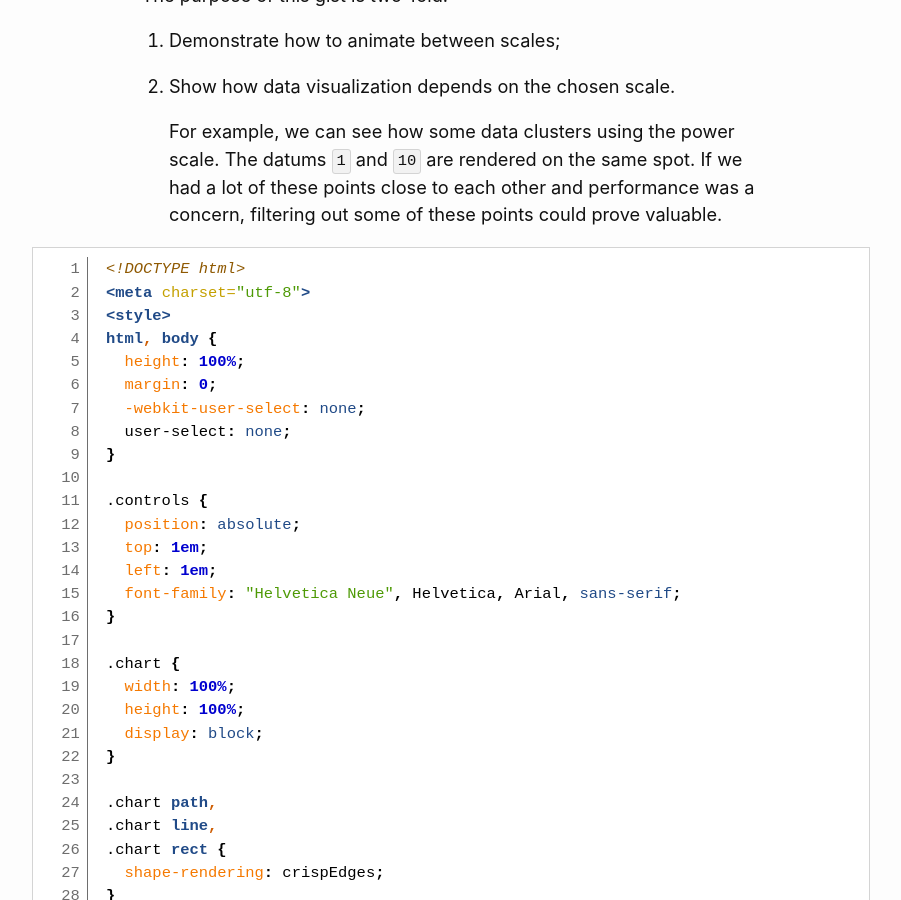
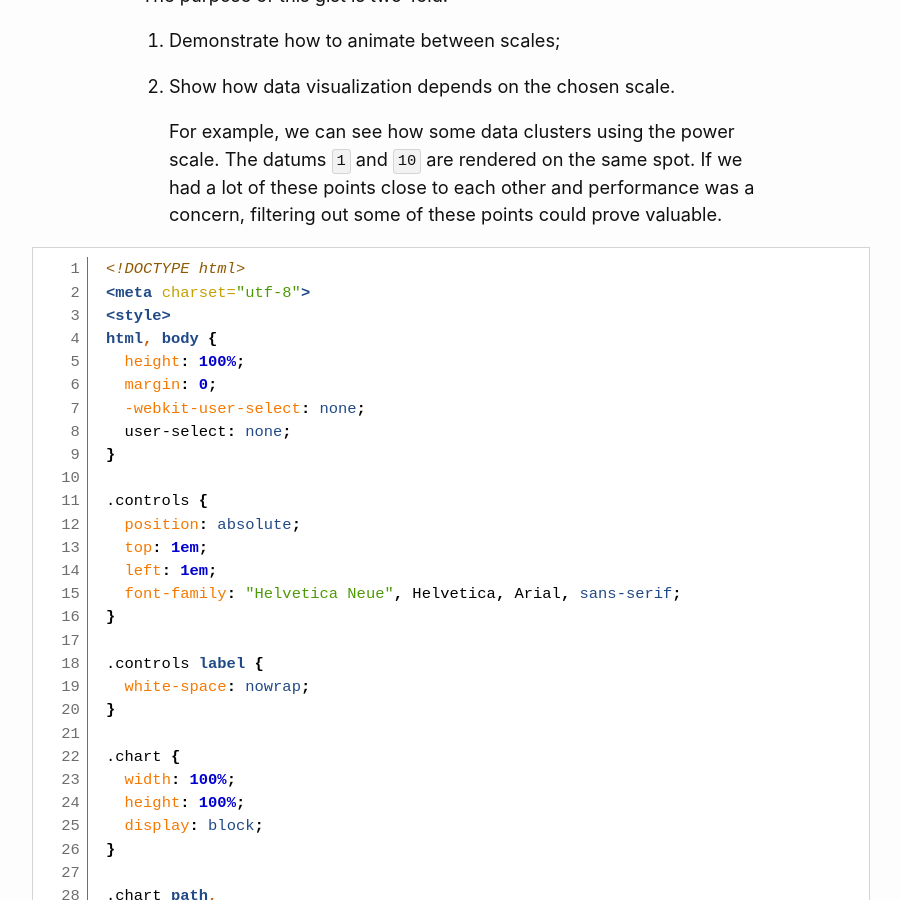
Before and after one commit to guilhermesimoes/guilhermesimoes.github.io, a Jekyll site: the page built from _posts/2016-08-20-d3-animating-between-scales.md, in a window 1280 px wide and 900 px high, scrolled down 671 px. Shown: the whole window, without its empty margins (189-1090 px from the left). Built offline with Jekyll 4.4.1, drawn with Linux system fonts in a browser that asks for light colours; some of the changed text lies outside the part shown.

Commit message:
Group radio button and label on small screens

```diff
--- a/assets/blocks/animating-between-scales.html
+++ b/assets/blocks/animating-between-scales.html
@@ -13,6 +13,10 @@
   top: 1em;
   left: 1em;
   font-family: "Helvetica Neue", Helvetica, Arial, sans-serif;
+}
+
+.controls label {
+  white-space: nowrap;
 }
 
 .chart {
```
